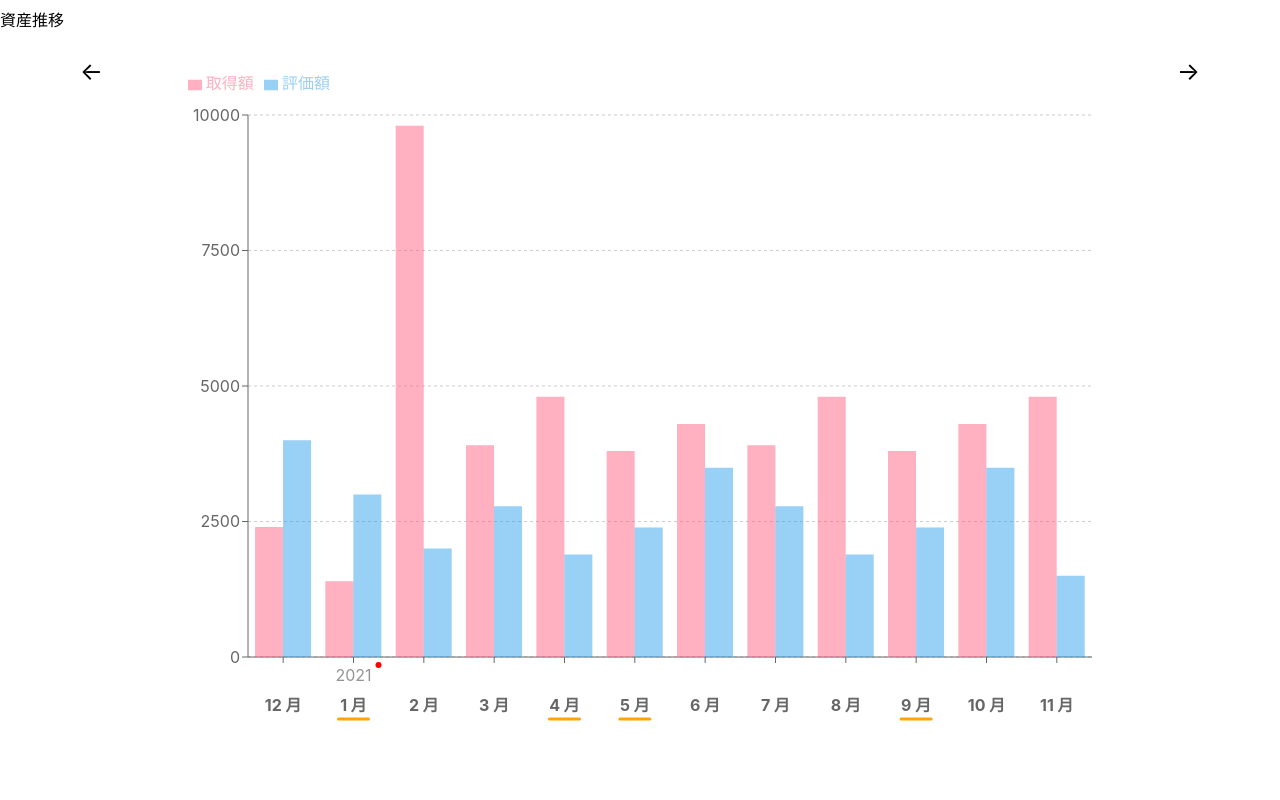
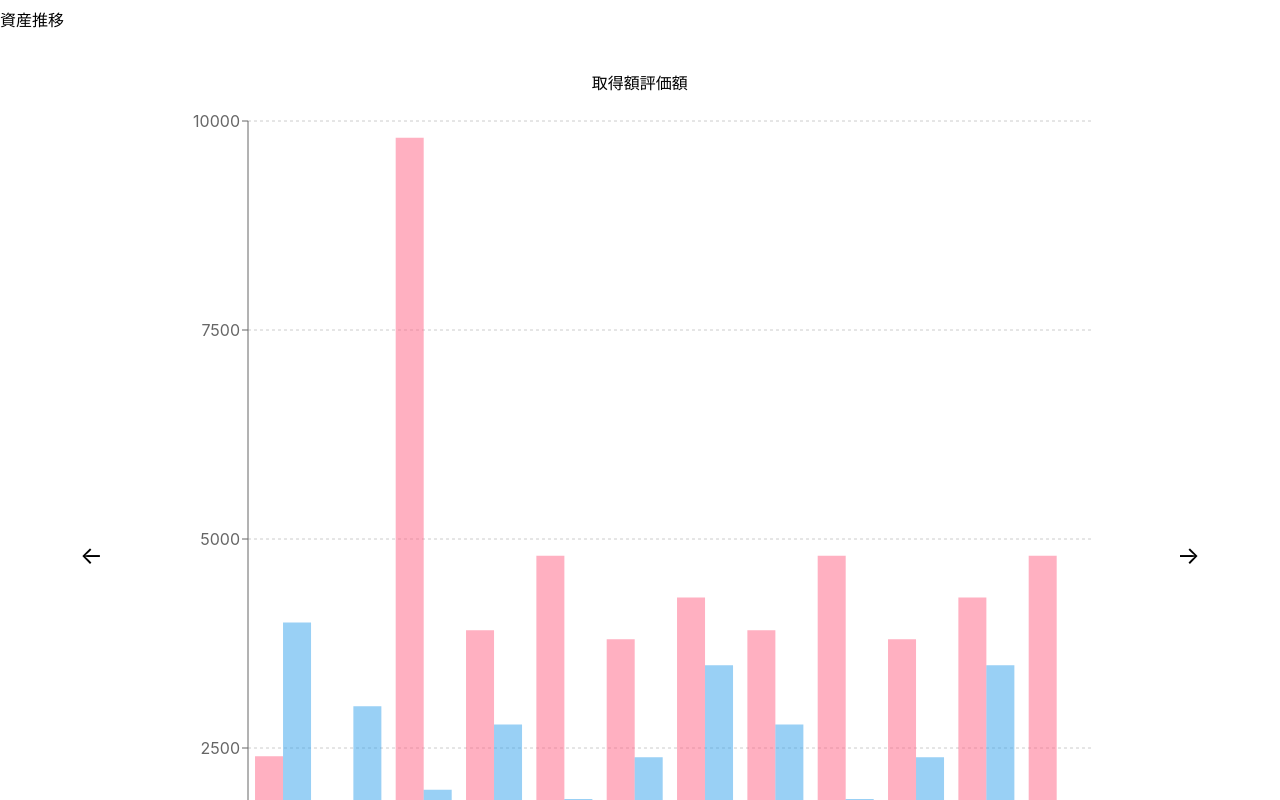
Before and after one commit to ghosrt/react-recharts-playground, a React (Create React App) app: page / in a window 1280 px wide. Shown: the top 800 px of the page. Built offline with nearby package versions, Linux system fonts and the light colour scheme.

Commit message:
Add custom tooltip cursor.

```diff
--- /dev/null
+++ b/src/CustomTooltipCursor.js
@@ -0,0 +1,31 @@
+import React, { Fragment } from 'react';
+import { Rectangle } from 'recharts';
+
+const CustomTooltipCursor = (props) => {
+  const { x, y, width, height, top } = props;
+  console.log(props);
+  return (
+    <Fragment>
+      <Rectangle
+        fill='gray'
+        fillOpacity='0.4'
+        x={x}
+        y={y}
+        width={width}
+        height={height}
+      />
+      <line
+        x1={x + width / 2}
+        y1={top}
+        x2={x + width / 2}
+        y2={top + height}
+        stroke='gray'
+        strokeWidth='1'
+        strokeDasharray='3, 3'
+        strokeOpacity='0.4'
+      />
+    </Fragment>
+  );
+};
+
+export default CustomTooltipCursor;
--- a/src/ShareProfitChart.js
+++ b/src/ShareProfitChart.js
@@ -13,6 +13,8 @@ import {
 import CustomizedYearAxisTick from './CustomizedYearAxisTick';
 import CustomizedMonthAxisTick from './CustomizedMonthAxisTick';
 import CustomTooltip from './CustomTooltip';
+import CustomLegends from './CustomLegends';
+import CustomTooltipCursor from './CustomTooltipCursor';
 
 class ShareProfitChart extends PureComponent {
   constructor(props) {
@@ -87,7 +89,7 @@ class ShareProfitChart extends PureComponent {
         <h1 className='text-left'>{chartTitle}</h1>
         <br />
         <div className='w-full flex flex-row'>
-          <div className='w-1/5 h-3/4'>
+          <div className='w-1/5 h-3/4 my-auto'>
             <button
               className='black-text text-2xl text-center'
               onClick={() => {
@@ -101,7 +103,7 @@ class ShareProfitChart extends PureComponent {
             className='barChart'
             style={{ width: '100%', minHeight: '1000px' }}
           >
-            <ResponsiveContainer height='70%'>
+            <ResponsiveContainer height='100%'>
               <BarChart
                 width={1024}
                 height={768}
@@ -114,7 +116,7 @@ class ShareProfitChart extends PureComponent {
                   align='left'
                   verticalAlign='top'
                   wrapperStyle={{ paddingTop: '10px', paddingBottom: '20px' }}
-                  // content={<CustomLegends />}
+                  content={<CustomLegends />}
                 />
                 <CartesianGrid
                   strokeWidth={1}
@@ -139,7 +141,7 @@ class ShareProfitChart extends PureComponent {
                 <YAxis />
                 <Tooltip
                   border={null}
-                  cursor={{ fillOpacity: '0.4' }}
+                  cursor={<CustomTooltipCursor />}
                   className='rounded-lg'
                   content={<CustomTooltip />}
                 />
@@ -148,8 +150,7 @@ class ShareProfitChart extends PureComponent {
               </BarChart>
             </ResponsiveContainer>
           </div>
-          <div className='w-1/5 h-3/4'>
-            {' '}
+          <div className='w-1/5 h-3/4 my-auto'>
             <button
               className='black-text text-2xl text-center'
               onClick={() => {
```
